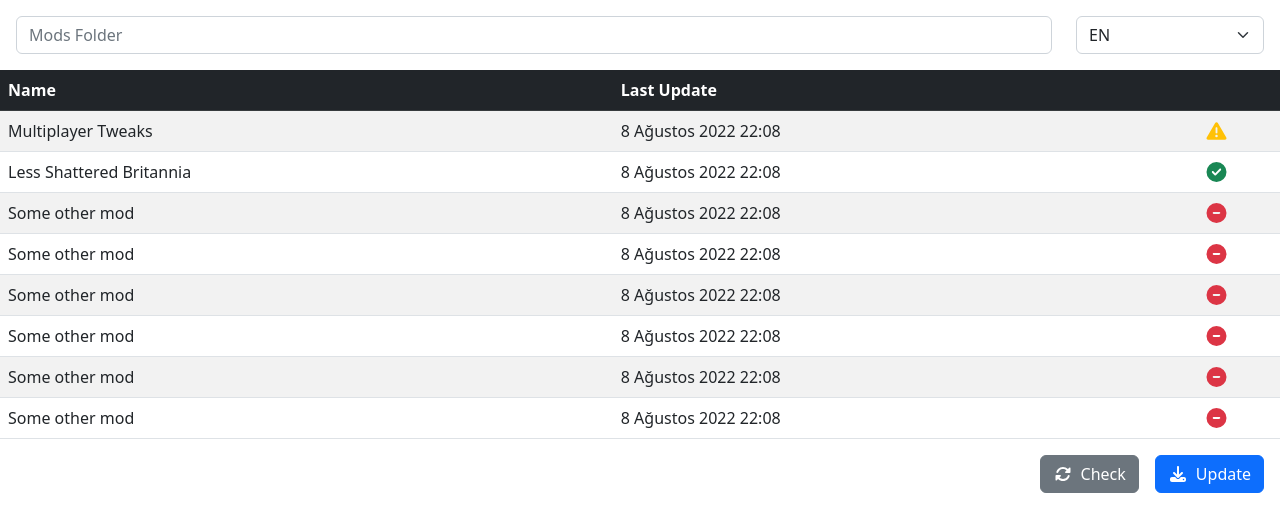
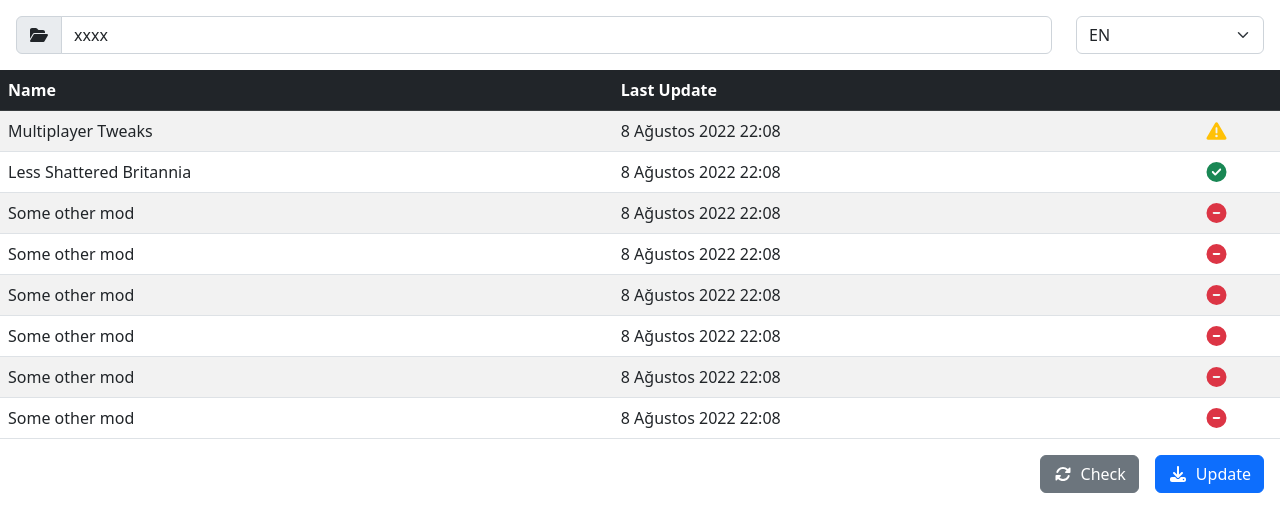
Before and after one commit to omermecitoglu/ck3-mod-updater, a React app: page / in a window 1280 px wide. Shown: the top 532 px of the page. Built offline with nearby package versions, Linux system fonts and the light colour scheme; the HTML template or start-up script is replaced by a standard one.

Commit message:
added mods path configuration

```diff
--- a/package.json
+++ b/package.json
@@ -26,6 +26,8 @@
     "@fortawesome/free-solid-svg-icons": "^6.1.2",
     "@fortawesome/react-fontawesome": "^0.2.0",
     "bootstrap": "^5.2.0",
+    "dotenv": "^16.0.1",
+    "electron-settings": "^4.0.2",
     "firebase": "^9.9.2",
     "nodegit": "^0.28.0-alpha.18",
     "react": "^18.2.0",
--- a/src/components/App.tsx
+++ b/src/components/App.tsx
@@ -1,13 +1,13 @@
 import Button from "react-bootstrap/Button";
 import LoadingSpinner from "./LoadingSpinner";
-import ModList, { Mod } from "./ModList";
+import ModList, { ModTemplate } from "./ModList";
 import React, { useEffect, useState } from "react";
 import Toolbar from "./Toolbar";
 import classNames from "classnames";
 import { faDownload, faRotate } from "@fortawesome/free-solid-svg-icons";
 import { FontAwesomeIcon } from "@fortawesome/react-fontawesome";
 
-const dummy_mod_list: Mod[] = [
+const dummy_mod_list: ModTemplate[] = [
   {
     id: "111",
     name: "Multiplayer Tweaks",
@@ -67,7 +67,7 @@ const dummy_mod_list: Mod[] = [
 ];
 
 export default function App() {
-  const [mods, setMods] = useState<Mod[]>([]);
+  const [mods, setMods] = useState<ModTemplate[]>([]);
   const [checking, setChecking] = useState(false);
   const [updating, setUpdating] = useState(false);
 
@@ -108,7 +108,7 @@ export default function App() {
   return (
     <div className="vh-100 w-100 d-flex flex-column overflow-hidden">
       <div>
-        <Toolbar />
+        <Toolbar check={check} />
       </div>
       <div id="mod-list">
         <ModList mods={mods} />
--- a/src/components/ModList/index.tsx
+++ b/src/components/ModList/index.tsx
@@ -2,7 +2,7 @@ import ModState, { ValidModState } from "./ModState";
 import React from "react";
 import Table from "react-bootstrap/Table";
 
-export type Mod = {
+export type ModTemplate = {
   id: string,
   name: string,
   version: string,
@@ -11,7 +11,7 @@ export type Mod = {
 };
 
 type ModListProps = {
-  mods: Mod[],
+  mods: ModTemplate[],
 };
 
 export default function ModList({
--- /dev/null
+++ b/src/components/Toolbar/ModsPath/index.tsx
@@ -0,0 +1,64 @@
+import Form from "react-bootstrap/Form";
+import InputGroup from "react-bootstrap/InputGroup";
+import React, { ChangeEvent, useEffect, useState } from "react";
+import { faFolderOpen } from "@fortawesome/free-solid-svg-icons";
+import { FontAwesomeIcon } from "@fortawesome/react-fontawesome";
+
+type ModsPathProps = {
+  initialValue: string,
+  check: () => Promise<void>,
+};
+
+export default function ModsPath({
+  initialValue,
+  check,
+}: ModsPathProps) {
+  const [initialized, setInitialized] = useState(false);
+  const [value, setValue] = useState(initialValue);
+  const [validation, setValidation] = useState(0);
+
+  const commit = async (val: string) => {
+    if (window.electronAPI) {
+      const result = await window.electronAPI.setModsPath(val);
+      setValidation(result ? 1 : -1);
+      if (result) await check();
+    }
+  };
+
+  const handleChange = (e: ChangeEvent<HTMLInputElement>) => {
+    setValue(e.target.value);
+  };
+
+  useEffect(() => {
+    let timer: NodeJS.Timeout;
+    if (initialized) {
+      setValidation(0);
+      timer = setTimeout(() => commit(value), 2000);
+    }
+    return () => {
+      if (timer) {
+        clearTimeout(timer);
+      }
+    };
+  }, [value]);
+
+  useEffect(() => {
+    setInitialized(true);
+  }, []);
+
+  return (
+    <InputGroup>
+      <InputGroup.Text>
+        <FontAwesomeIcon icon={faFolderOpen} className="fa-fw" />
+      </InputGroup.Text>
+      <Form.Control
+        type="text"
+        placeholder="Mods Folder"
+        value={value}
+        onChange={handleChange}
+        isValid={validation === 1}
+        isInvalid={validation === -1}
+      />
+    </InputGroup>
+  );
+}
--- a/src/components/Toolbar/index.tsx
+++ b/src/components/Toolbar/index.tsx
@@ -1,12 +1,34 @@
 import Form from "react-bootstrap/Form";
-import React from "react";
+import ModsPath from "./ModsPath";
+import React, { useEffect, useState } from "react";
 
-export default function Toolbar() {
+type ToolbarProps = {
+  check: () => Promise<void>,
+};
+
+export default function Toolbar({
+  check,
+}: ToolbarProps) {
+  const [modsPath, setModsPath] = useState("");
+
+  useEffect(() => {
+    if (window.electronAPI) {
+      window.electronAPI.getModsPath().then(setModsPath).catch(e => alert(e.message));
+    } else {
+      setTimeout(() => setModsPath("xxxx"), 2000);
+    }
+  }, []);
+
   return (
     <div className="p-3">
       <div className="row">
         <div className="col-10">
-          <Form.Control type="text" placeholder="Mods Folder" />
+          {modsPath &&
+            <ModsPath
+              initialValue={modsPath}
+              check={check}
+            />
+          }
         </div>
         <div className="col-2">
           <Form.Select aria-label="Language">
--- a/src/preload.ts
+++ b/src/preload.ts
@@ -10,4 +10,6 @@ contextBridge.exposeInMainWorld("electronAPI", {
   init: () => ipcRenderer.invoke("app:init"),
   check: () => ipcRenderer.invoke("mods:fetch"),
   update: () => ipcRenderer.invoke("mods:update"),
+  getModsPath: () => ipcRenderer.invoke("mods:path:get"),
+  setModsPath: (path: string) => ipcRenderer.invoke("mods:path:set", path),
 });
```
Also changed, not shown: src/core/mod.ts (+33 -10 lines), src/main.ts (+45 -3 lines), src/types/index.d.ts (+5 -3 lines), 2 other files (tests, documents, lock files or other folders).
